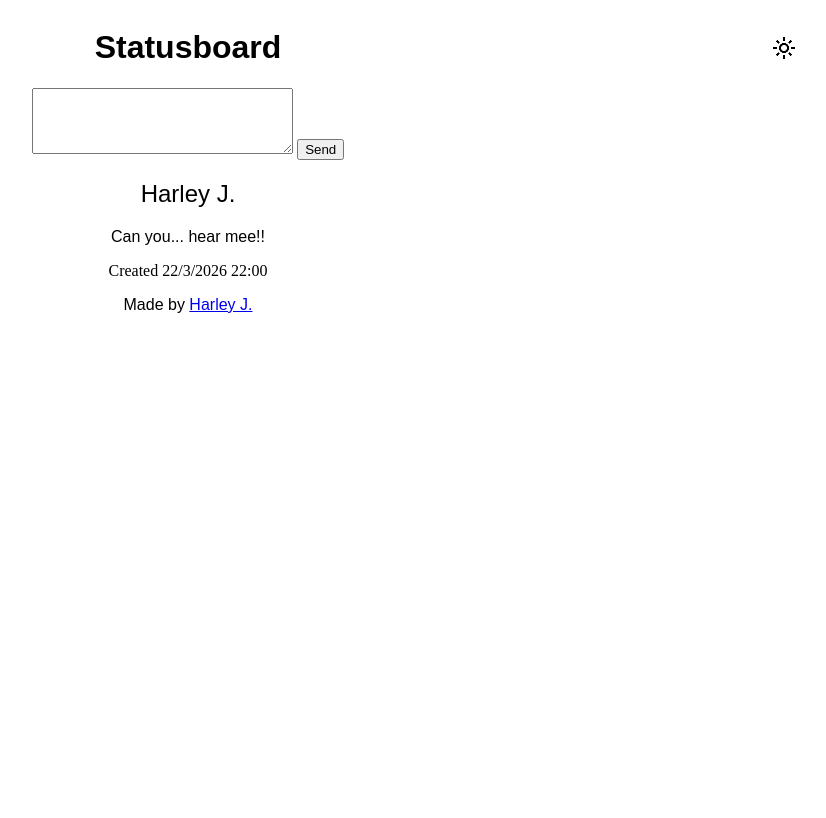
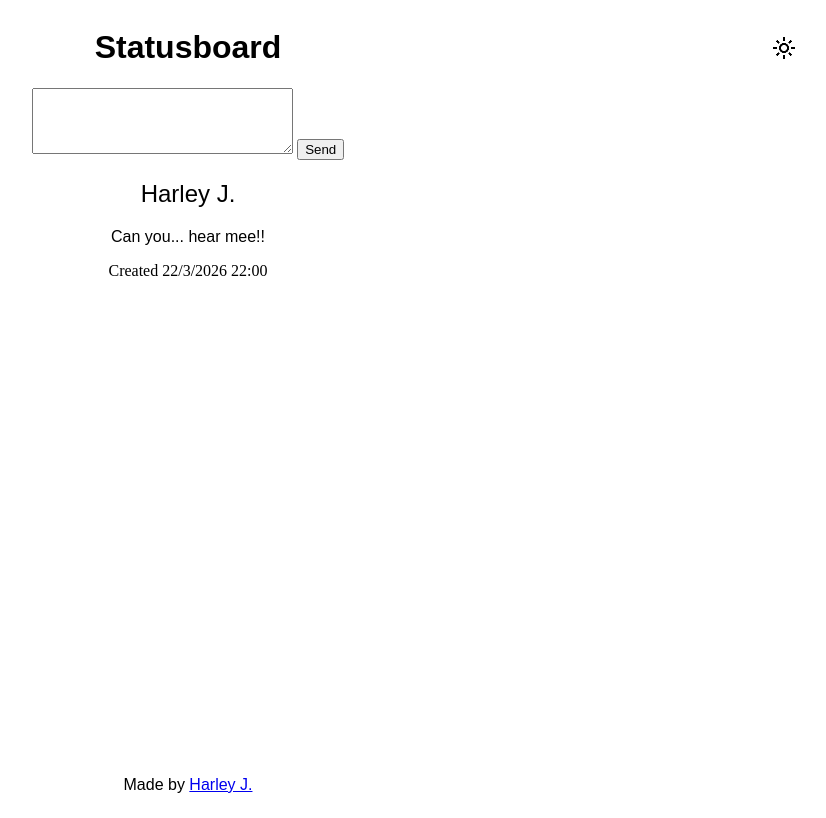
Before and after one commit to TheHCJ/Statusboard, a plain HTML site: page index.html in a window 1280 px wide. Shown: the whole page, without its empty margins (452-1278 px from the left). Drawn offline with Linux system fonts and the light colour scheme; a web font is replaced by a local one.

Commit message:
make footer stick to page bottom

```diff
--- a/main.css
+++ b/main.css
@@ -87,3 +87,13 @@ html body {
   right: 2rem;
   justify-content: right;
 }
+
+/* Footer */
+.footer {
+  display: flex;
+
+  margin-top: 60dvh;
+
+  text-align: center;
+  justify-content: center;
+}
```
